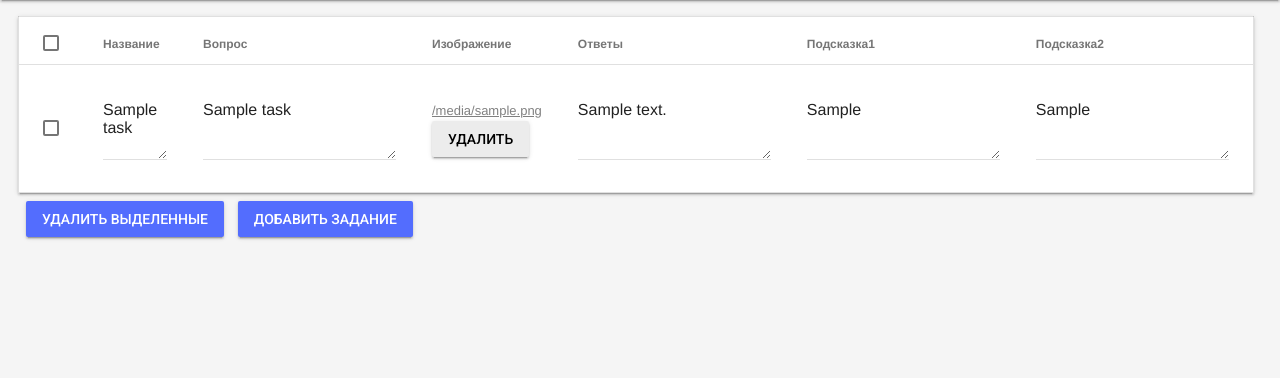
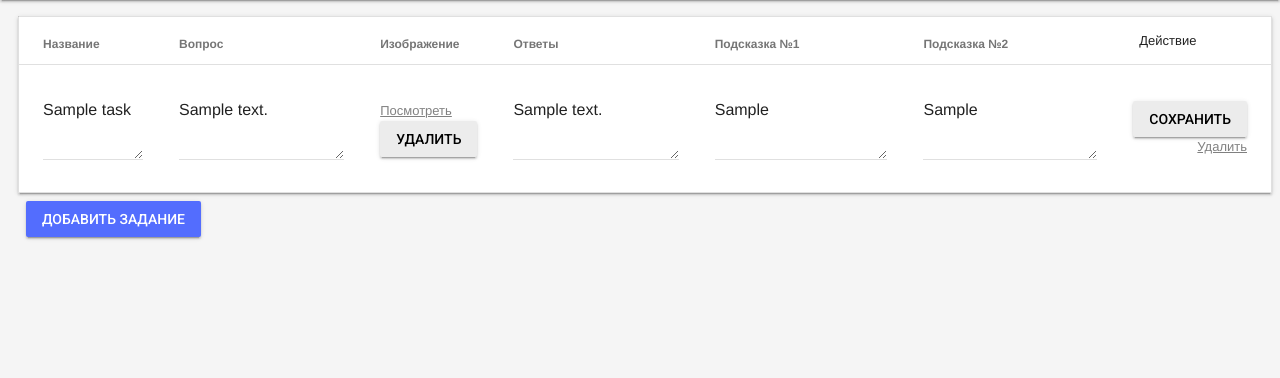
Before and after one commit to SprutSDM/cityOrientationAdminPanel, a Flask app: template cityorientation/templates/listOfTasks.html in a window 1280 px wide. Shown: the part 64-442 px from the top of the page. Run offline with Flask 2, Linux system fonts and the light colour scheme; the template is opened without the code that fills it: most values are stand-ins (such as "Sample title", 1, 10 or a date in 2020).

Commit message:
Окно с задачами

```diff
--- a/cityorientation/__init__.py
+++ b/cityorientation/__init__.py
@@ -3,6 +3,7 @@ from pymongo import MongoClient
 
 app = Flask(__name__)
 app.config['SECRET_KEY'] = '50d2d80ebd0f26be1720f1565182f6ef'
+app.config['UPLOAD_FOLDER'] = 'quest_images/'
 db_client = MongoClient('localhost', 27027)
 db = db_client['city_orientation']
 db_quests = db['quests']
--- a/cityorientation/templates/listOfTasks.html
+++ b/cityorientation/templates/listOfTasks.html
@@ -1,88 +1,103 @@
 {% extends 'layout.html' %}
 {% block content %}
-<div class="content-grid mdl-grid center-all">
-    <div style="margin-left: 10px; margin-top:8px; margin-bottom: 10%">
+<div class="content-grid mdl-grid center-all" style="margin-left: 10px; margin-top:8px; margin-bottom: 10%">
     <!-- Class "mdl-data-table-selectable" -->
-        <table class="mdl-data-table mdl-js-data-table mdl-data-table--selectable mdl-shadow--2dp">
+    <table class="mdl-data-table mdl-js-data-table mdl-shadow--2dp">
         <thead>
             <tr>
                 <th class="mdl-data-table__cell--non-numeric" style="text-align:  left;">Название</th>
-                    <th style="text-align:  left;">Вопрос</th>
-                    <th style="text-align:  left;">Изображение</th>
-                    <th style="text-align:  left;">Ответы</th>
-                    <th style="text-align:  left;">Подсказка1</th>
-                    <th style="text-align:  left;">Подсказка2</th>
+                <th style="text-align: left;">Вопрос</th>
+                <th style="text-align: left;">Изображение</th>
+                <th style="text-align: left;">Ответы</th>
+                <th style="text-align: left;">Подсказка №1</th>
+                <th style="text-align: left;">Подсказка №2</th>
+                <td style="text-align: left;">Действие</td>
             </tr>
         </thead>
         <tbody>
             <!-- Rows -->
-                {% for tasks in tasks %}
+            {% for task in tasks %}
             <tr>
+                <form action="saveTask" method="POST" enctype="multipart/form-data">
+                    <input name="task_id" value="{{ task['task_id'] }}" style="display: none">
                     <td class="mdl-data-table__cell--non-numeric" style="width: 100px;">
-                        <form action="#">
                         <div class="mdl-textfield mdl-js-textfield">
-                                <textarea class="mdl-textfield__input" type="text" rows= "3" id="sample5"  >{{ tasks['name'] }}</textarea>
-                                <label class="mdl-textfield__label" for="sample5"></label>
+                            <textarea name="name" class="mdl-textfield__input" type="text" rows="3" id="name">{{ task['name'] }}</textarea>
+                            <label class="mdl-textfield__label" for="name"></label>
                         </div>
-                        </form>
                     </td>
                     <td>
-                        <form action="#">
                         <div class="mdl-textfield mdl-js-textfield">
-                                <textarea class="mdl-textfield__input" type="text" rows= "3" id="sample5" >{{ tasks['question'] }}</textarea>
-                                <label class="mdl-textfield__label" for="sample5"></label>
+                            <textarea name="content" class="mdl-textfield__input" type="text" rows="3" id="content">{{ task['content'] }}</textarea>
+                            <label class="mdl-textfield__label" for="content"></label>
                         </div>
-                        </form>
                     </td>
-                    <td style="text-align:left;"> <a href="" style="color:grey"> {{ tasks['picture'] }}</a><br>
-                        {% if tasks['picture'] == "" %}
-                        <a href="addtask"><button class="mdl-button mdl-js-button mdl-button--raised mdl-js-ripple-effect">
+                    <td style="text-align:left;">
+                        {% if task['img'] == "" %}
+                            <a style="color:grey" id="file-name-{{ task['task_id'] }}"></a><br>
+                            <label for="uploaded-file-{{ task['task_id'] }}"
+                                class="mdl-button mdl-js-button mdl-button--raised mdl-js-ripple-effect">
                                 Добавить
-                        </button></a>
+                            </label>
+                            <input id="uploaded-file-{{ task['task_id'] }}"
+                                   type="file" name="file" id="uploaded-file-{{ task['task_id'] }}"
+                                   onchange="getFileName('{{ task['task_id'] }}')" style="display: none">
                         {% else %}
-                        <a href="addtask"><button class="mdl-button mdl-js-button mdl-button--raised mdl-js-ripple-effect">
+                            <input name="img" id="img-holder-{{ task['task_id'] }}" value="{{ task['img'] }}" style="display: none">
+                            <input name="last_img" id="last-img-holder-{{ task['task_id'] }}" value="{{ task['img'] }}" style="display: none">
+                            <a href="{{ 'quest_images/' + task['img'] }}" style="color:grey">Посмотреть</a><br>
+                            <button type="submit" class="mdl-button mdl-js-button mdl-button--raised mdl-js-ripple-effect"
+                                onclick="removeImgHolder('{{ task['task_id'] }}')">
                                 Удалить
-                        </button></a>
+                            </button>
                         {% endif %}
                     </td>
                     <td>
-                        <form action="#">
                         <div class="mdl-textfield mdl-js-textfield">
-                                <textarea class="mdl-textfield__input" type="text" rows= "3" id="sample5" >{{ tasks['answer'] }}</textarea>
-                                <label class="mdl-textfield__label" for="sample5"></label>
+                            <textarea name="answers" class="mdl-textfield__input" type="text" rows="3" id="answers">{{ task['answers'] }}</textarea>
+                            <label class="mdl-textfield__label" for="answers"></label>
                         </div>
-                        </form>
                     </td>
                     <td>
-                        <form action="#">
                         <div class="mdl-textfield mdl-js-textfield">
-                                <textarea class="mdl-textfield__input" type="text" rows= "3" id="sample5" >{{ tasks['tip_1'] }}</textarea>
-                                <label class="mdl-textfield__label" for="sample5"></label>
+                            <textarea name="tip_1" class="mdl-textfield__input" type="text" rows="3" id="tip_1">{{ task['tip_1'] }}</textarea>
+                            <label class="mdl-textfield__label" for="tip_1"></label>
                         </div>
-                        </form>
                     </td>
                     <td>
-                        <form action="#">
                         <div class="mdl-textfield mdl-js-textfield">
-                                <textarea class="mdl-textfield__input" type="text" rows= "3" id="sample5" >{{ tasks['tip_2'] }}</textarea>
-                                <label class="mdl-textfield__label" for="sample5"></label>
+                            <textarea name="tip_2" class="mdl-textfield__input" type="text" rows="3" id="tip_2">{{ task['tip_2'] }}</textarea>
+                            <label class="mdl-textfield__label" for="tip_2"></label>
                         </div>
+                    </td>
+                    <td>
+                        <button type="submit" class="mdl-button mdl-js-button mdl-button--raised mdl-js-ripple-effect">
+                            Сохранить
+                        </button>
+                        <br>
+                        <a href="removeTask/{{ task['task_id'] }}" style="color:gray; text-align:center;">Удалить</a>
+                    </td>
                 </form>
-                    </td>
             </tr>
             {% endfor %}
         </tbody>
     </table>
     <div class="mdl-cell mdl-cell--12-col">
-            <!-- Colored raised button -->
-            <a href="addtask"><button class="mdl-button mdl-js-button mdl-button--raised mdl-js-ripple-effect mdl-button--accent">
-            Удалить выделенные
-            </button></a>
-            <!-- Accent-colored raised button -->
-            <button style="margin-left: 10px" class="mdl-button mdl-js-button mdl-button--raised mdl-js-ripple-effect mdl-button--accent">
+    <form action="addTask" method="POST">
+        <button class="mdl-button mdl-js-button mdl-button--raised mdl-js-ripple-effect mdl-button--accent">
             Добавить задание
         </button>
+    </form>
 </div>
 </div>
-</div>
+<script>
+    function getFileName(id) {
+        var file = document.getElementById('uploaded-file-' + id).value;
+        file = file.replace(/\\/g, '/').split('/').pop();
+        document.getElementById('file-name-' + id).innerHTML = file;
+    }
+    function removeImgHolder(id) {
+        var file = document.getElementById('img-holder-' + id).name = ''
+    }
+</script>
 {% endblock content %}
--- a/cityorientation/templates/listOfTeams.html
+++ b/cityorientation/templates/listOfTeams.html
@@ -19,7 +19,7 @@
                 <td>{{ teams['password'] }}</td>
                 <td>
                     <form action="removeTeam/{{ teams['login'] }}" method="POST" style="display: inline-block">
-                        <button class="mdl-button mdl-js-button">Удалить</button>
+                        <button class="mdl-button mdl-js-button mdl-button--raised mdl-js-ripple-effect">Удалить</button>
                     </form>
                 </td>
             </tr>
```
Also changed, not shown: cityorientation/routes.py (+79 -10 lines), cityorientation/templates/addtask.html (deleted, +0 -33 lines), cityorientation/templates/addteam.html (deleted, +0 -24 lines), cityorientation/static/quest_images/title.png (deleted). Lines whose indentation alone changed are shown as unchanged.
